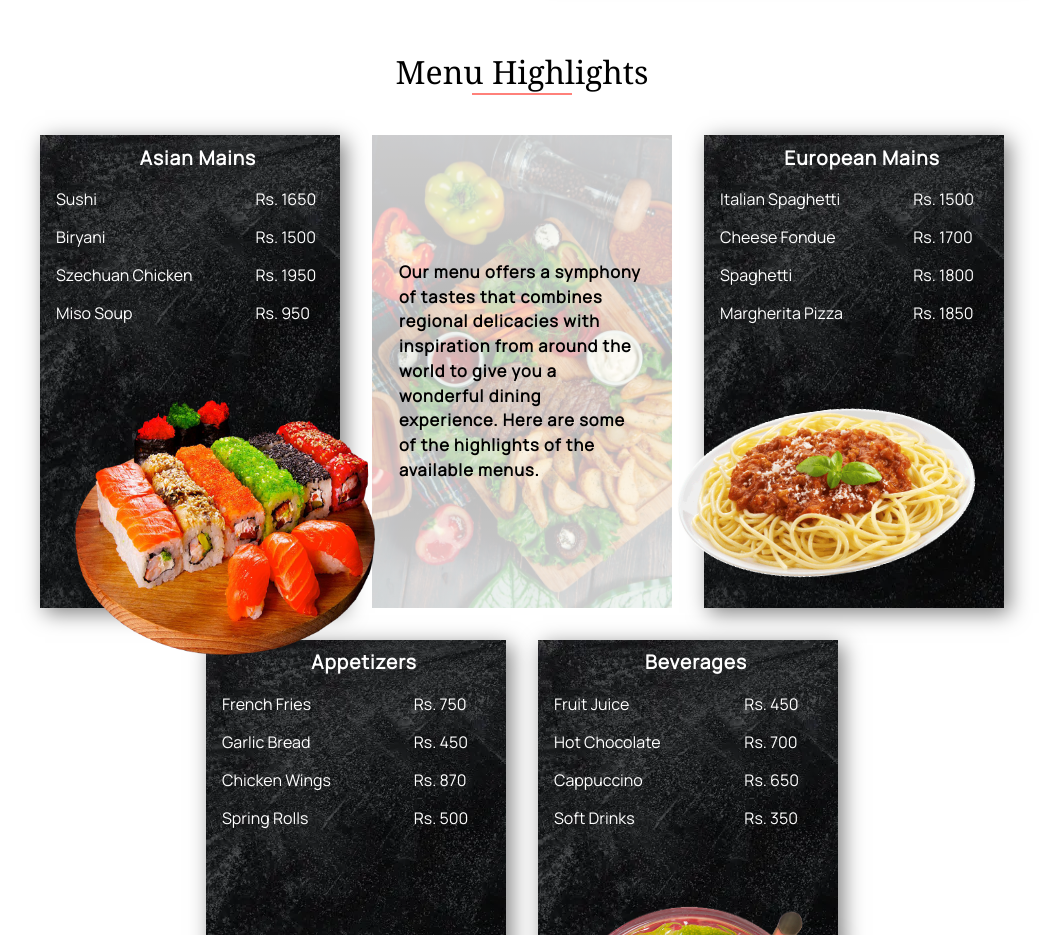
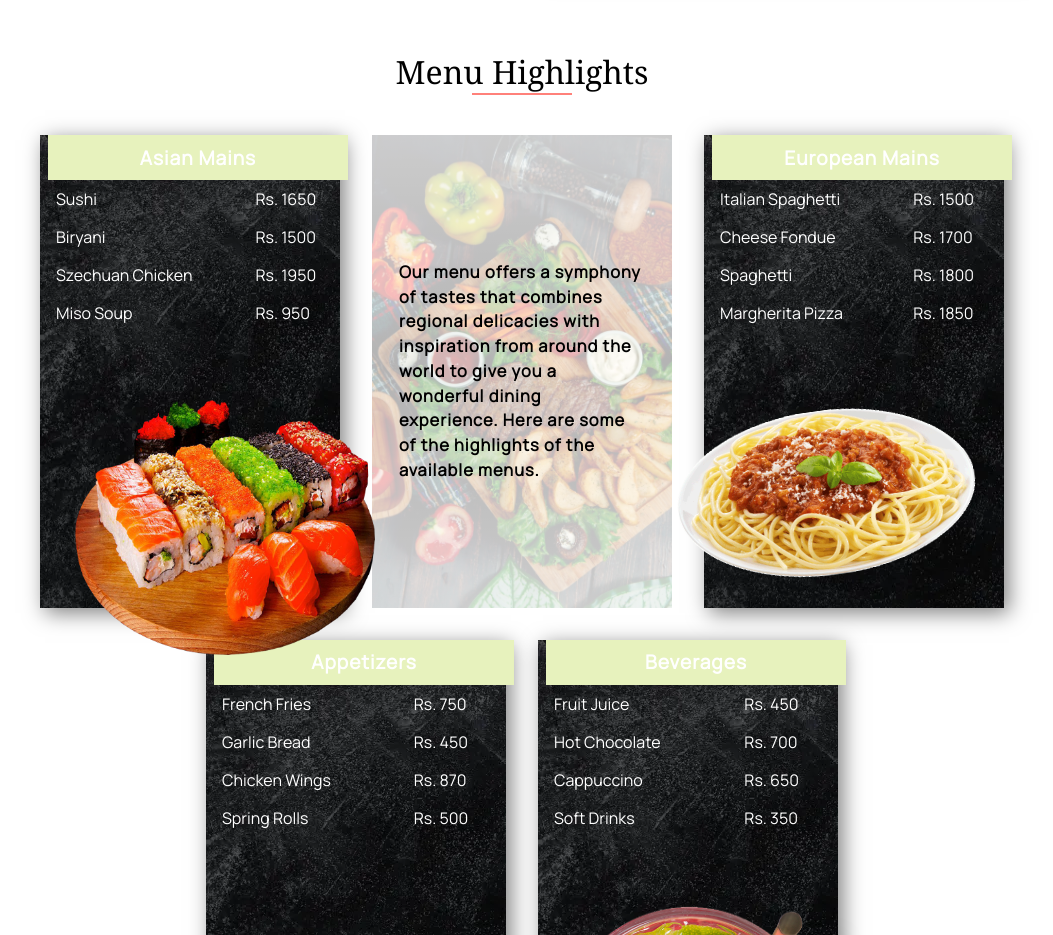
Before and after one commit to dilankayasuru/dilankayasuru.github.io, a plain HTML site: page restaurant.html in a window 1280 px wide. Shown: the part 2740-3675 px from the top of the page, without its empty margins (118-1171 px from the left). Drawn offline with Linux system fonts and the light colour scheme; a web font is replaced by a local one.

Commit message:
css update

```diff
--- a/main_styles.css
+++ b/main_styles.css
@@ -755,10 +755,10 @@ tfoot {
     text-align: left;
 }
 
-.res_table thead,
+/* .res_table thead,
 .res_table tr {
     background: none;
-}
+} */
 
 .res_table {
     width: 100%;
```
